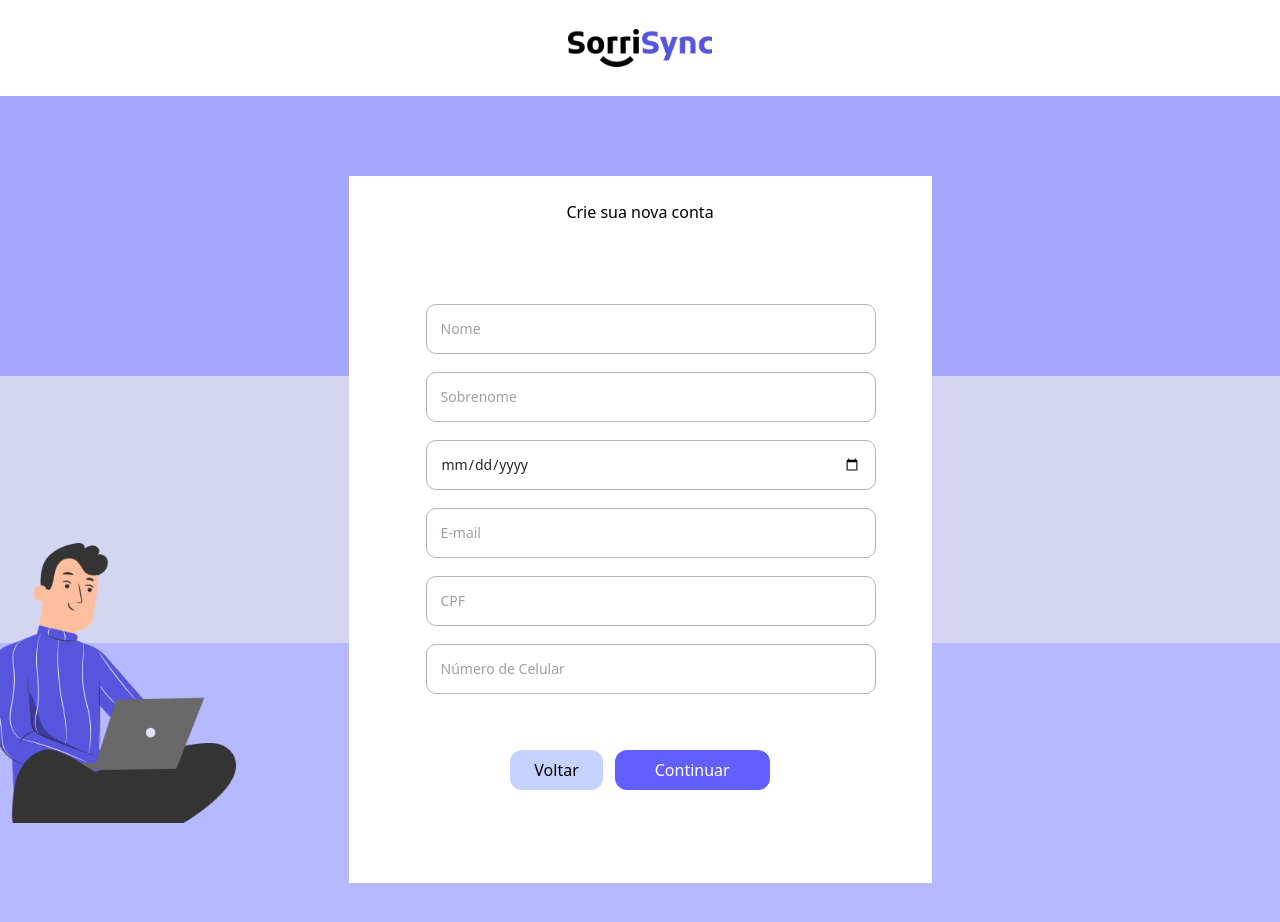
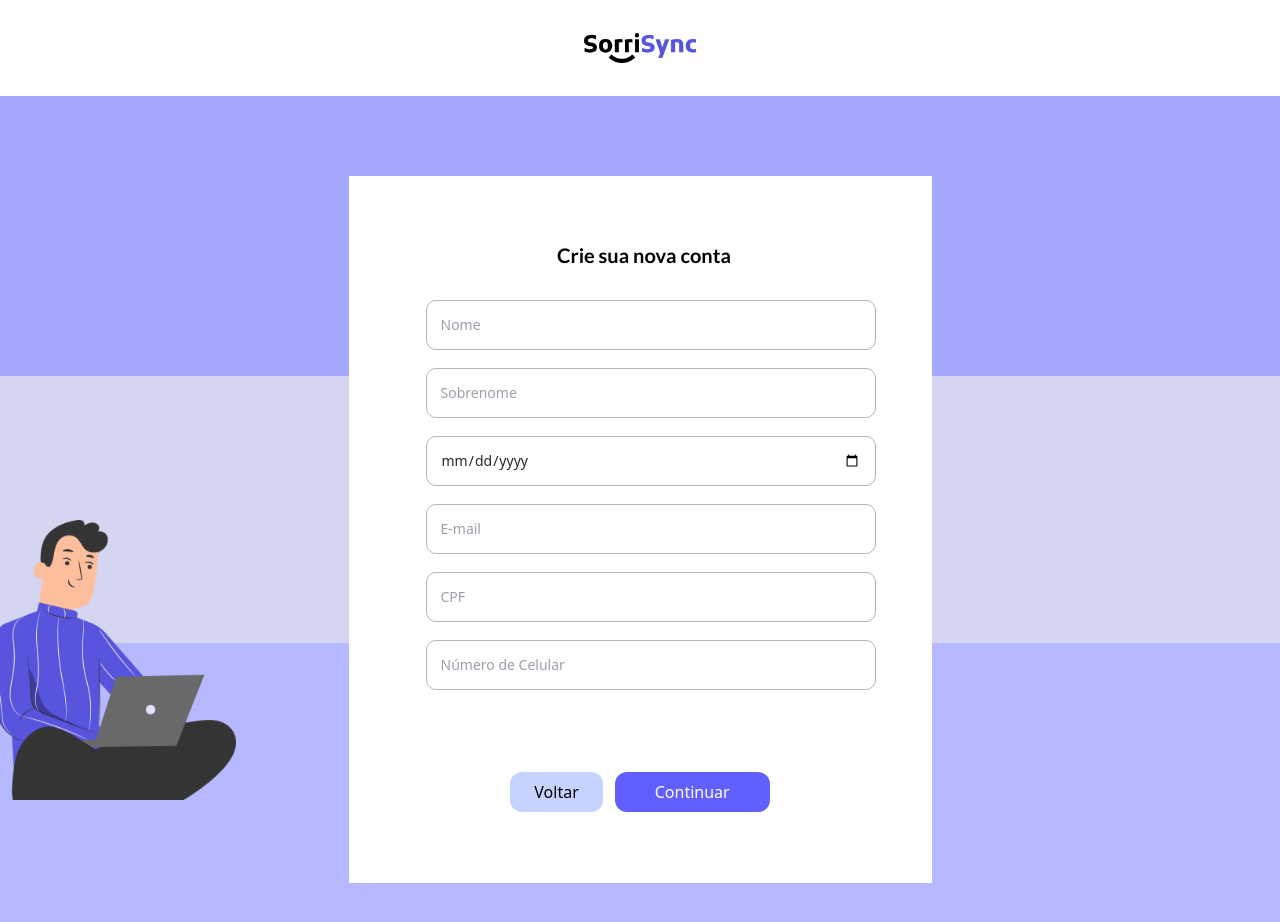
Before and after one commit to cce-fluxo/DDD25.1-Cebolinha67-Front, a Next.js app: page /cadastro in a window 1280 px wide. Built offline with nearby package versions, Linux system fonts and the light colour scheme.

Commit message:
fechando a tela de cadastro

```diff
--- a/app/cadastro/page.tsx
+++ b/app/cadastro/page.tsx
@@ -16,7 +16,7 @@ export default function Cadastro(){
                 {/* as coisas dentro da caixona do cadastro */}
 
                 {/*coe victor, eu juro que esse monte de comentário não é o claude, é que eu sou muito lerdo com input*/}
-                <div className='flex flex-col gap-4.5'>
+                <div className='flex flex-col gap-4.5 mt-25'>
                 {/*nome*/}
                 <InputBar
                 type='text'
--- a/app/components/BackgroundSignOut.tsx
+++ b/app/components/BackgroundSignOut.tsx
@@ -3,7 +3,7 @@ export default function BackgroundSignOut({ children }: { children: React.ReactN
     <main className="relative flex min-h-screen items-center justify-center overflow-hidden bg-[#d4d5f0]">
       <div className="absolute w-[140%] h-75 rounded bg-[#9ea0ffd8] -top-5 " />
       <div className="absolute w-[140%] h-75 rounded bg-[#b6b9ff] -bottom-5 " />
-      <img src="/Motta.png" alt="Motta" className="absolute bottom-25 left-0 h-70 "></img>
+      <img src="/Motta.png" alt="Motta" className="fixed bottom-0 left-0 h-70 "></img>
 
       <div className="relative z-10">
         {children}
--- a/app/components/CadastroBox.tsx
+++ b/app/components/CadastroBox.tsx
@@ -1,9 +1,14 @@
+import { Lato } from "next/font/google"
+
+const lato = Lato({ subsets: ["latin"], weight: ["700"] })
+
 export default function CadastroBox({children}: {children: React.ReactNode}){
     return(
         <div className="flex justify-center items-start mt-20 mb-10">
             <div className="flex w-145.75 h-176.75 px-19.25 py-6 flex-col items-center bg-white">
-                <p className="text-cente">Crie sua nova conta</p>
-                <div className="mt-20 flex flex-col gap-4 w-full">
+               <p className={`absolute w-full left-1 mt-10 self-stretch text-center text-black leading-normal font-bold text-[20px] ${lato.className}`}>
+                    Crie sua nova conta</p>
+                <div className="flex flex-col gap-4 w-full">
                     {children}
                 </div>
             </div>
--- a/app/components/HeaderSignOut.tsx
+++ b/app/components/HeaderSignOut.tsx
@@ -2,7 +2,7 @@ export default function HeaderSignOut() {
   return (
     <div className="flex w-full h-24 px-6 flex-col justify-center items-center gap-2.5 bg-white relative">
       {/*Logo SorriSync */}
-      <img src="/SorriSyncLogo.png" alt="sorrisync" className="w-36 h-auto" />
+      <img src="/SorriSyncLogo.png" alt="sorrisync" className="w-28 h-auto" />
     </div>
   );
 } // fiz de outra maneira pra usar mais o tailwind e menos código (lembrar de falar disso)
--- a/app/components/InputBar.tsx
+++ b/app/components/InputBar.tsx
@@ -17,7 +17,7 @@ export default function InputBar({ type = "", placeholder = ""}: InputBarProps)
         value={value}
         onChange={(e) => setValue(e.target.value)}
         placeholder={placeholder}
-        className="flex-1 bg-transparent text-sm text-zinc-800 placeholder:text-zinc-400 outline-none"
+        className="flex-1 bg-transparent text-sm text-zinc-800 placeholder:text-zinc-400 outline-none "
       />
     </div>
   )
--- a/app/components/VoltarContinuarButton.tsx
+++ b/app/components/VoltarContinuarButton.tsx
@@ -1,6 +1,6 @@
 export default function VoltarContinuarButton(){
     return(
-        <div className="flex gap-3 mt-10 justify-center">
+        <div className="flex gap-3 mt-16.5 justify-center"> {/* pra separar o botão de voltar e continuar das input boxes */}
             <button className="bg-indigo-200 text-black px-6 py-2 rounded-xl font-medium">Voltar</button>
             <button className="bg-indigo-500 text-white px-10 py-2 rounded-xl font-medium">Continuar</button>
         </div>
```
